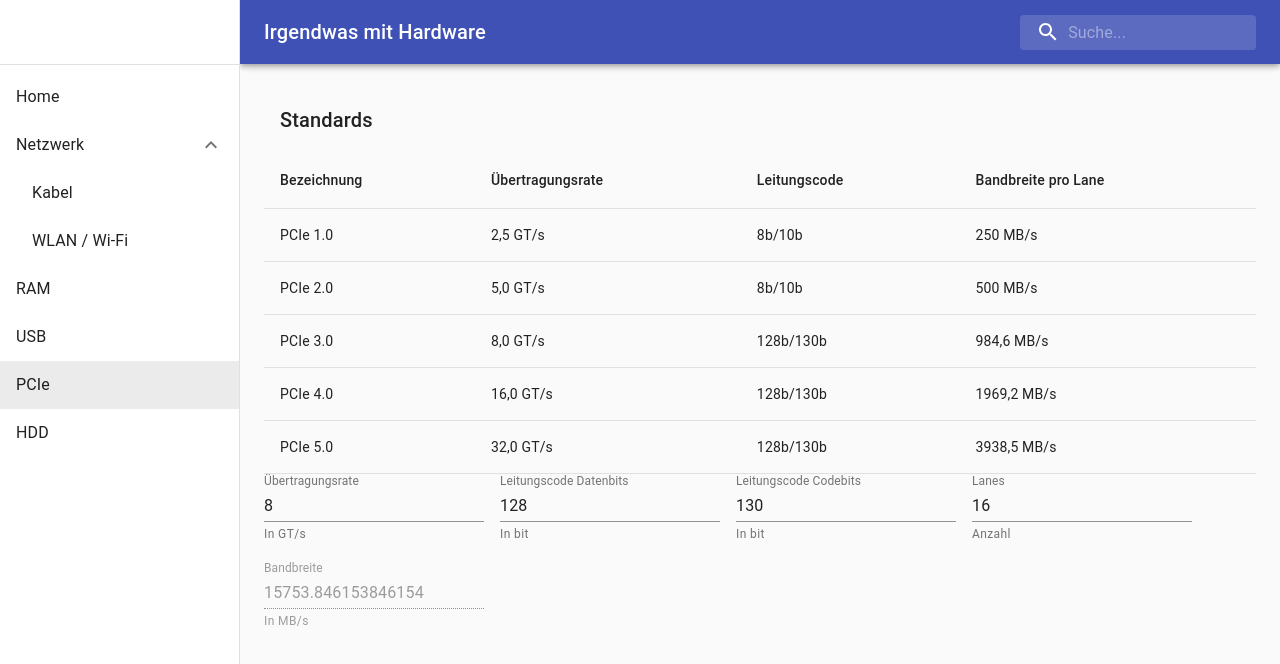
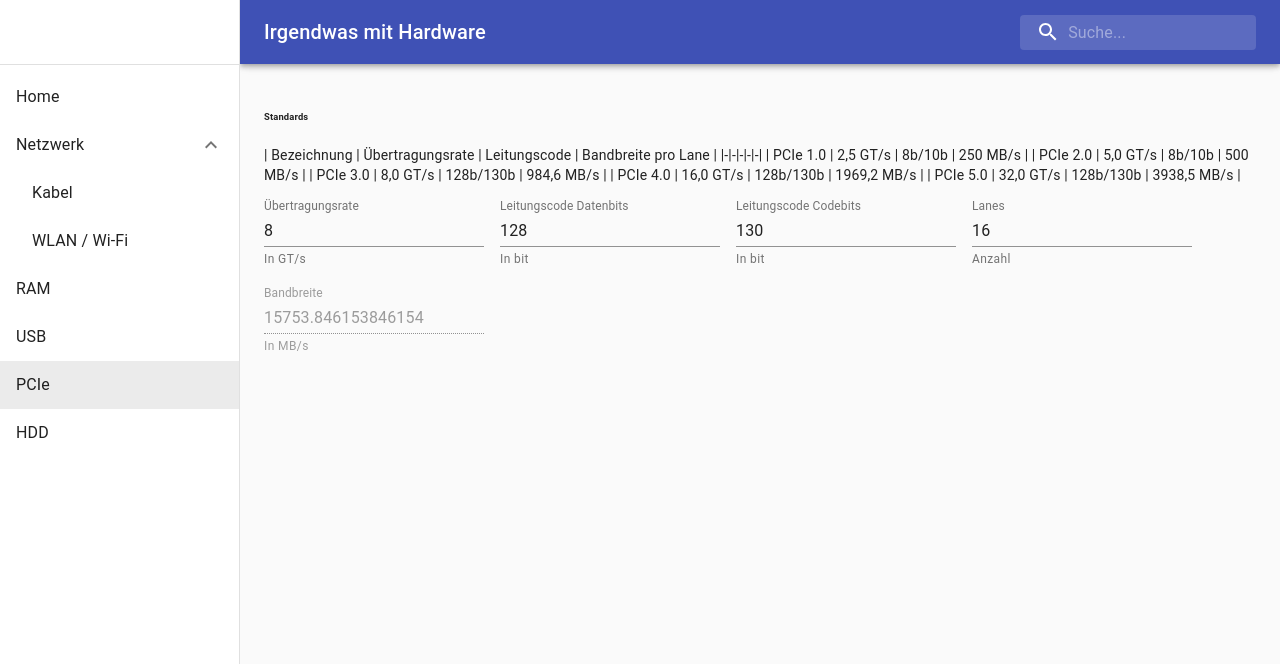
Before and after one commit to benneq/irgendwas-mit-hardware, a React (Create React App) app: page /pcie in a window 1280 px wide. Shown: the top 664 px of the page. Built offline with nearby package versions, Linux system fonts and the light colour scheme.

Commit message:
PCIeTable mdx

```diff
--- a/src/pcie/PCIeStandards.tsx
+++ b/src/pcie/PCIeStandards.tsx
@@ -1,28 +1,11 @@
 import React from 'react';
-import SimpleTable from '../util/SimpleTable';
+import PCIeTable from './pcie-table.mdx';
 import PCIeBandwidthCalculator from './PCIeBandwidthCalculator';
-
-const pcieStandards = [
-    { name: 'PCIe 1.0', transferRate: '2,5 GT/s', lineCode: '8b/10b', bandwidth: '250 MB/s' },
-    { name: 'PCIe 2.0', transferRate: '5,0 GT/s', lineCode: '8b/10b', bandwidth: '500 MB/s' },
-    { name: 'PCIe 3.0', transferRate: '8,0 GT/s', lineCode: '128b/130b', bandwidth: '984,6 MB/s' },
-    { name: 'PCIe 4.0', transferRate: '16,0 GT/s', lineCode: '128b/130b', bandwidth: '1969,2 MB/s' },
-    { name: 'PCIe 5.0', transferRate: '32,0 GT/s', lineCode: '128b/130b', bandwidth: '3938,5 MB/s' },
-];
 
 const PCIeStandards: React.FunctionComponent = () => {
     return (
         <>
-            <SimpleTable
-                caption="Standards"
-                columns={[
-                    { id: 'name', header: 'Bezeichnung', render: (row) => row.name },
-                    { id: 'transferRate', header: 'Übertragungsrate', render: (row) => row.transferRate },
-                    { id: 'lineCode', header: 'Leitungscode', render: (row) => row.lineCode },
-                    { id: 'bandwidth', header: 'Bandbreite pro Lane', render: (row) => row.bandwidth }
-                ]}
-                value={pcieStandards}
-            />
+            <PCIeTable />
 
             <PCIeBandwidthCalculator />
         </>
--- /dev/null
+++ b/src/pcie/pcie-table.mdx
@@ -0,0 +1,9 @@
+###### Standards
+
+| Bezeichnung | Übertragungsrate | Leitungscode | Bandbreite pro Lane |
+|-|-|-|-|-|
+| PCIe 1.0 | 2,5 GT/s | 8b/10b | 250 MB/s |
+| PCIe 2.0 | 5,0 GT/s | 8b/10b | 500 MB/s |
+| PCIe 3.0 | 8,0 GT/s | 128b/130b | 984,6 MB/s |
+| PCIe 4.0 | 16,0 GT/s | 128b/130b | 1969,2 MB/s |
+| PCIe 5.0 | 32,0 GT/s | 128b/130b | 3938,5 MB/s |
```
